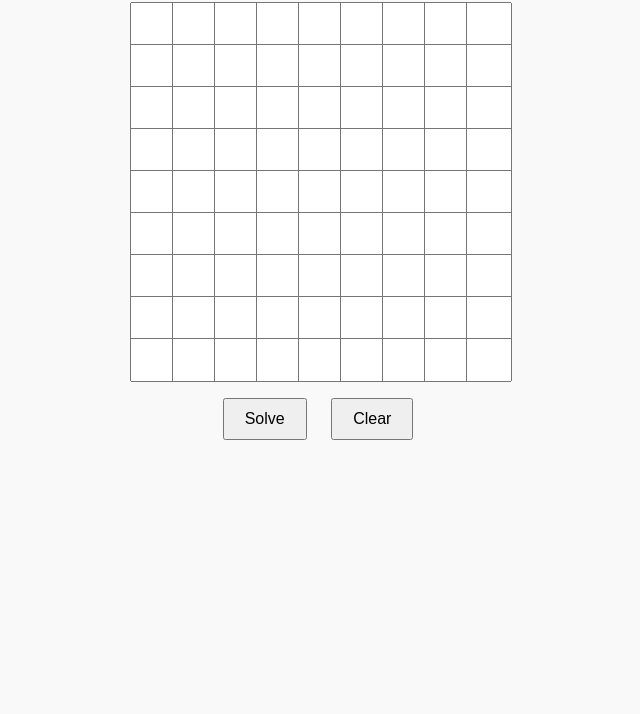
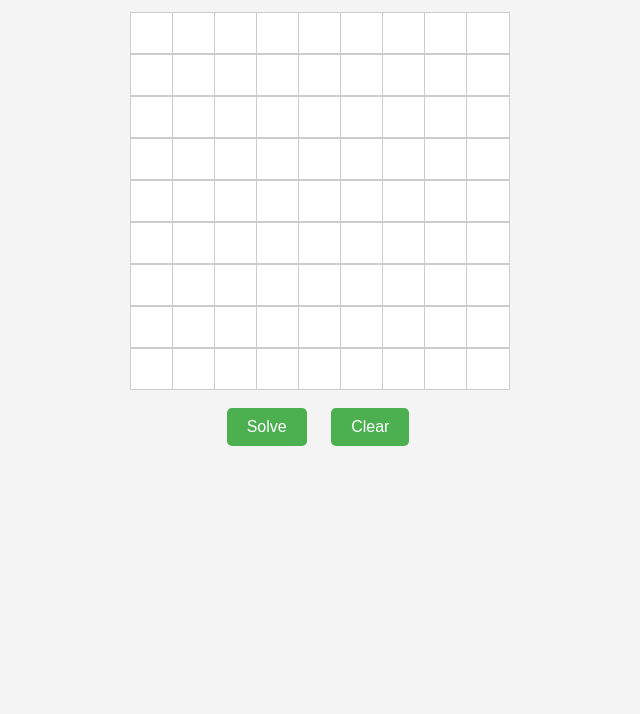
Before and after one commit to SnehaRaut17/SnehaRaut17, a plain HTML site: page sudoku-web/index.html in a window 1280 px wide. Shown: the part 86-800 px from the top of the page, without its empty margins (322-962 px from the left). Drawn offline with Linux system fonts and the light colour scheme.

Commit message:
Update style.css

```diff
--- a/sudoku-web/style.css
+++ b/sudoku-web/style.css
@@ -1,12 +1,13 @@
 body {
   font-family: Arial, sans-serif;
   text-align: center;
-  margin-top: 30px;
-  background-color: #f9f9f9;
+  background-color: #f4f4f4;
+  margin-top: 40px;
 }
 
 h1 {
   margin-bottom: 20px;
+  color: #333;
 }
 
 .grid {
@@ -15,17 +16,19 @@ h1 {
   grid-template-rows: repeat(9, 40px);
   gap: 2px;
   justify-content: center;
+  margin: 0 auto 20px;
 }
 
-input {
+.grid input {
   width: 38px;
   height: 38px;
   font-size: 18px;
   text-align: center;
+  border: 1px solid #ccc;
 }
 
 .buttons {
-  margin-top: 20px;
+  margin-top: 10px;
 }
 
 button {
@@ -33,4 +36,12 @@ button {
   font-size: 16px;
   margin: 0 10px;
   cursor: pointer;
+  background-color: #4CAF50;
+  color: white;
+  border: none;
+  border-radius: 5px;
 }
+
+button:hover {
+  background-color: #45a049;
+}
```
